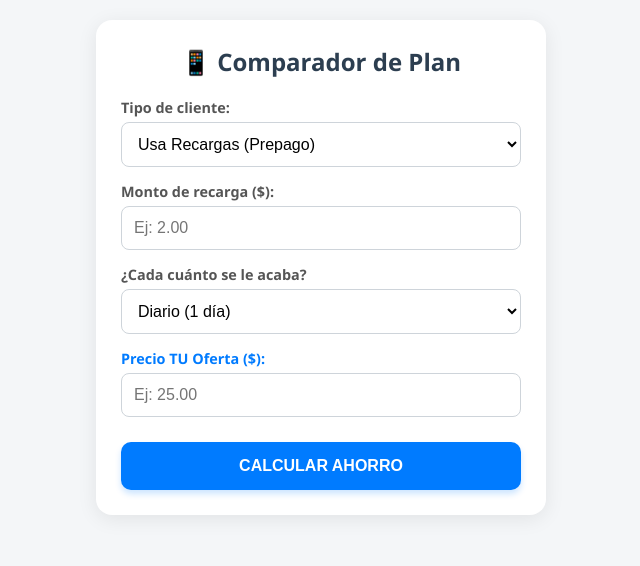
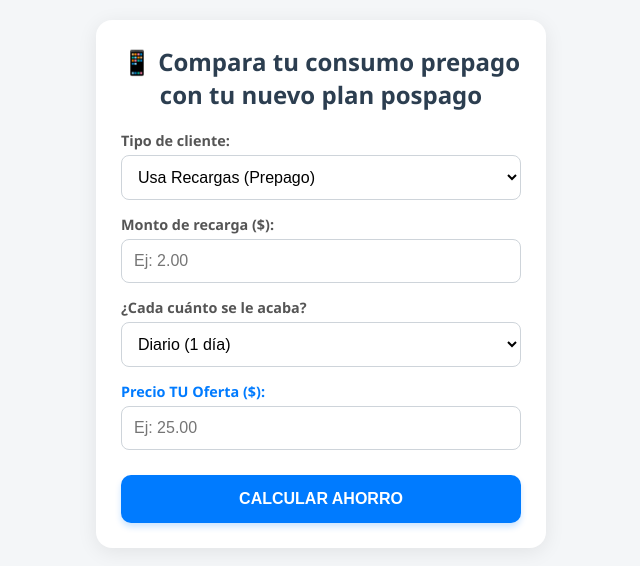
Before and after one commit to hsssst00/AHORRO-POSPAGO, a plain HTML site: page index.html in a window 1280 px wide. Shown: the whole page, without its empty margins (319-959 px from the left). Drawn offline with Linux system fonts and the light colour scheme.

```diff
--- a/index.html
+++ b/index.html
@@ -47,7 +47,7 @@
 <body>
 
 <div class="container">
-    <h2>📱 Comparador de Plan</h2>
+    <h2>📱 Compara tu consumo prepago con tu nuevo plan pospago</h2>
 
     <label>Tipo de cliente:</label>
     <select id="tipoConsumo" onchange="toggleInputs()">
@@ -197,4 +197,5 @@
 </script>
 
 </body>
+
 </html>
```
